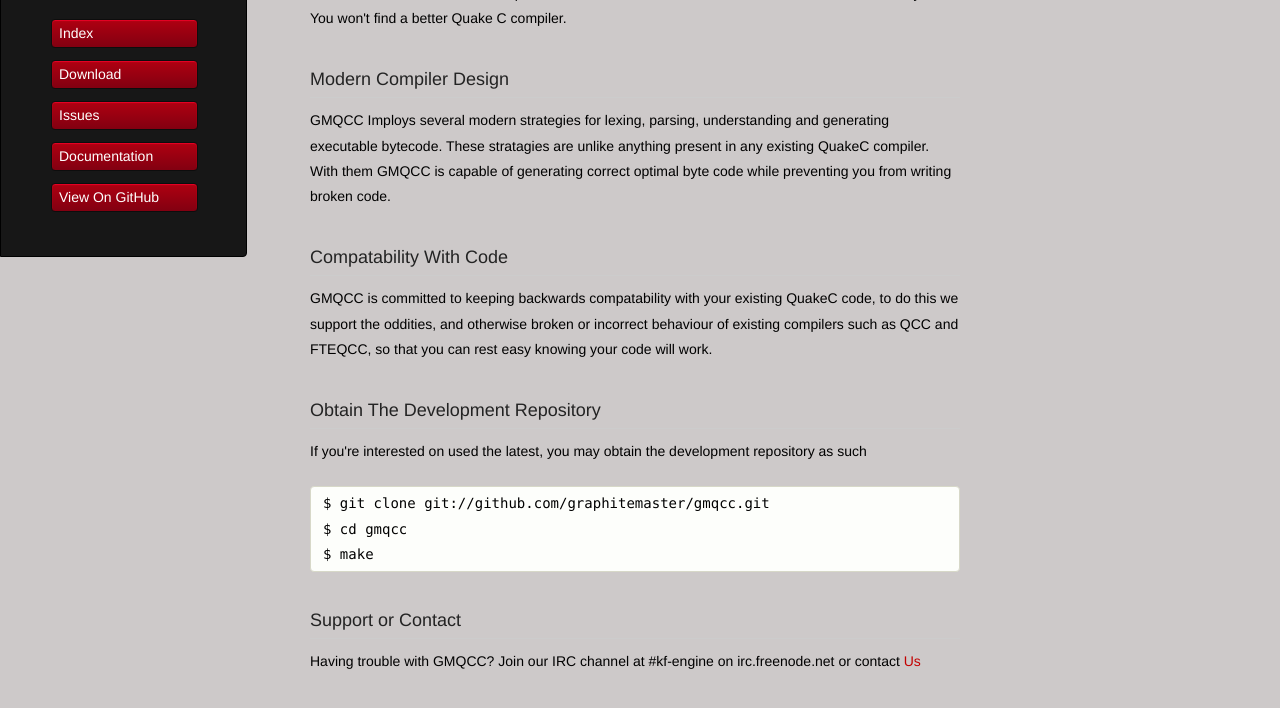
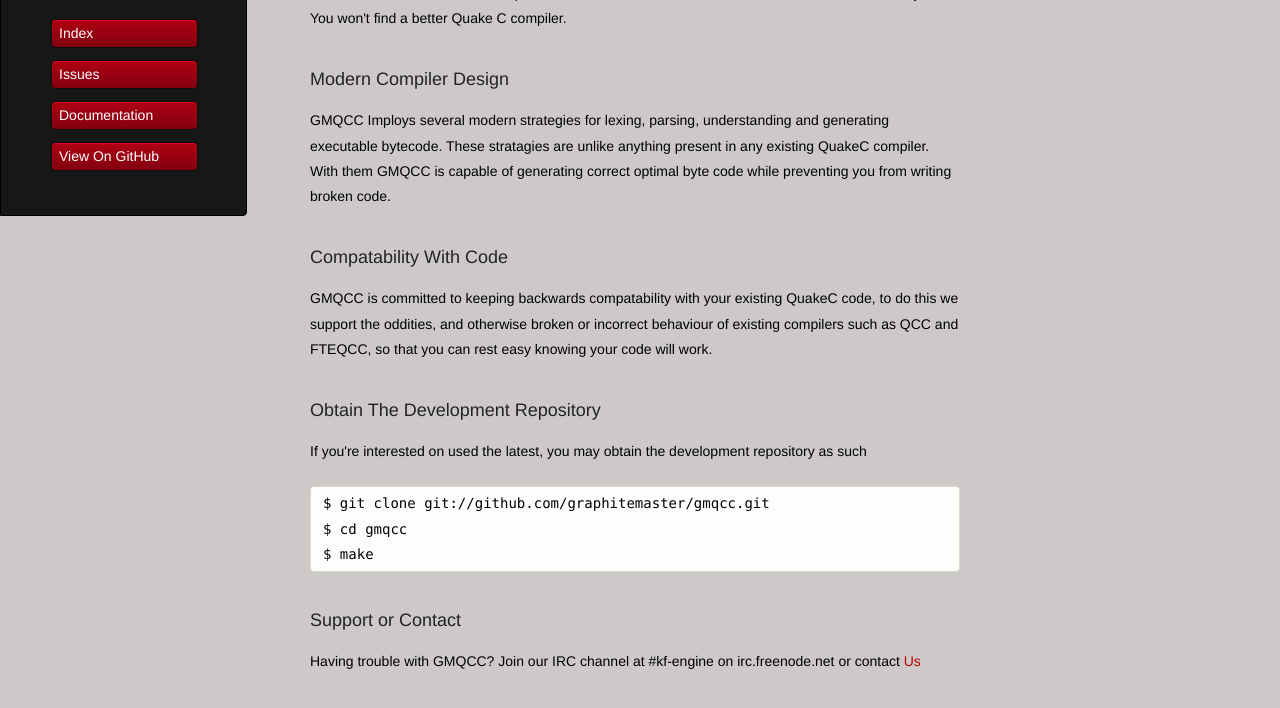
Before and after one commit to graphitemaster/gmqcc, a plain HTML site: page index.html in a window 1280 px wide. Shown: the part 182-890 px from the top of the page. Drawn offline with Linux system fonts and the light colour scheme; a script that the page names is missing.

Commit message:
remove download link on main page

```diff
--- a/index.html
+++ b/index.html
@@ -22,7 +22,6 @@
 
                 <ul>
                     <li class="buttons"><a href=index.html>Index</a></li>
-                    <li class="download"><a href="download.html">Download</a></li>
                     <li class="buttons"><a href="https://github.com/graphitemaster/gmqcc/issues">Issues</a></li>
                     <li class="buttons"><a href="doc.html">Documentation</a></li>
                     <li class="buttons"><a href="https://github.com/graphitemaster/gmqcc">View On GitHub</a></li>
```
